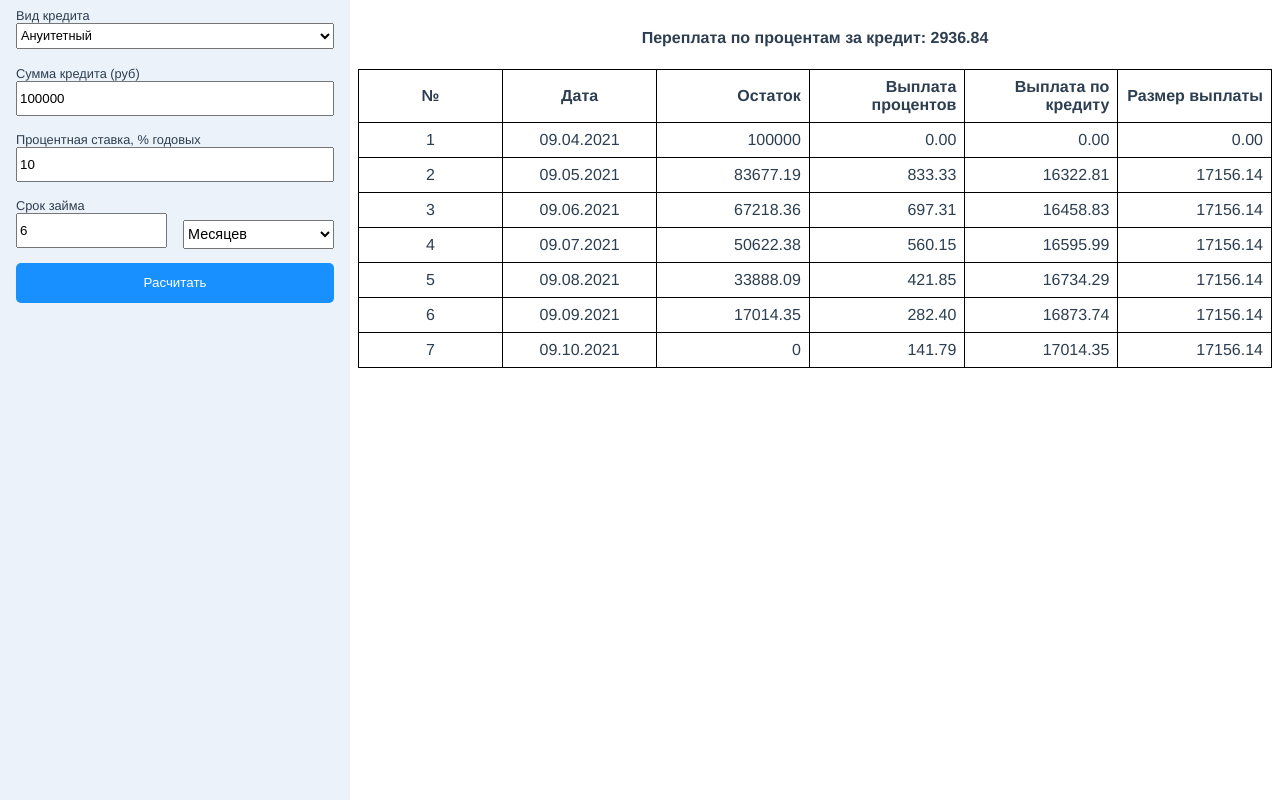
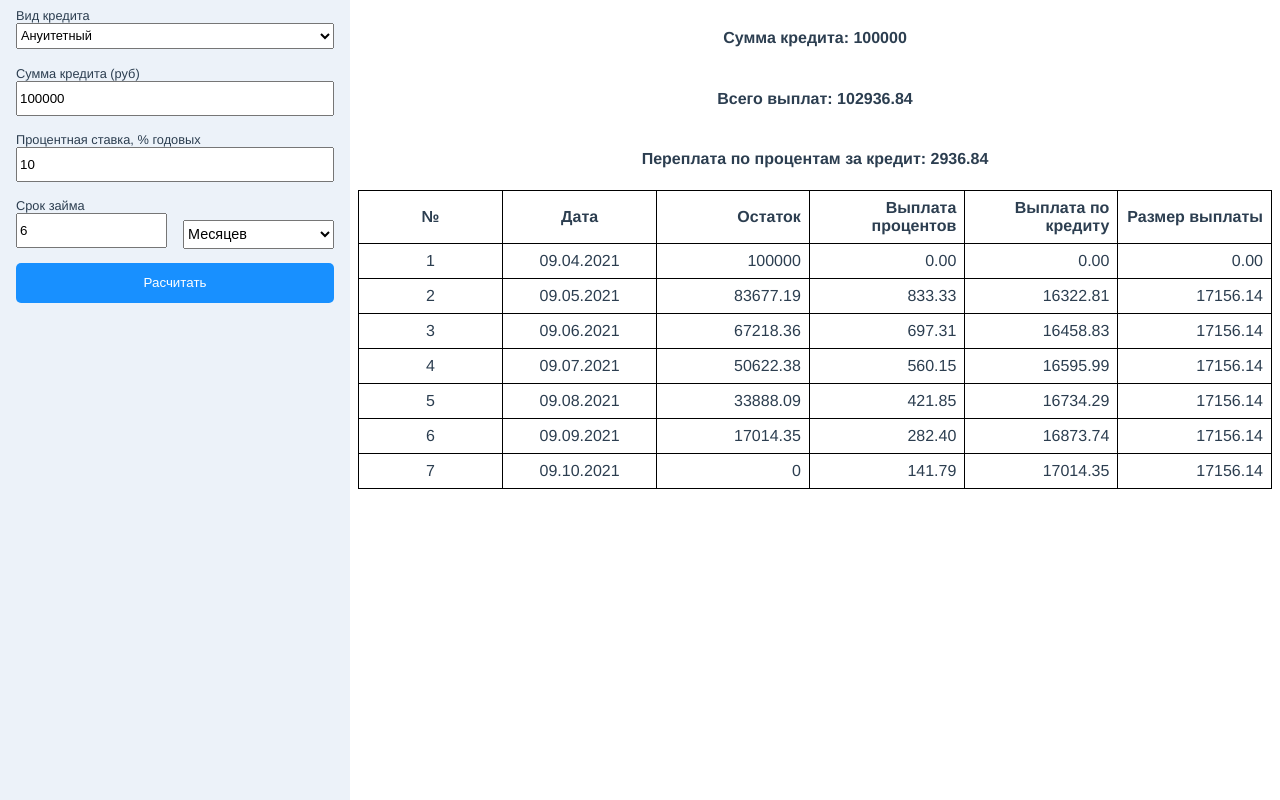
Before and after one commit to ruslan-khamitov/credit-calculator, a Vue app: page / in a window 1280 px wide. Both pictures are taken after a click on the button "Расчитать". Built offline with nearby package versions, Linux system fonts and the light colour scheme.

Commit message:
small changes in result show

```diff
--- a/src/components/CreditParams.vue
+++ b/src/components/CreditParams.vue
@@ -69,18 +69,23 @@ export default defineComponent({
   },
   methods: {
     calculate() {
+      const { loanAmount, } = this;
       const CreditClass = this.creditType === 'anuitet'
         ? AnnuitetCredit
         : DifferentialCredit;
       const credit = new CreditClass(
         this.loanInterestRate,
-        this.loanAmount,
+        loanAmount,
         this.getMonths,
         new Date(),
       );
 
       const payments = credit.calculate();
-      this.$emit('update-payments', payments)
+      this.$emit('update-payments', {
+        loanAmount: this.loanAmount,
+        totalAmount: this.loanAmount + payments.totalInterestPaymentAmount,
+        ...payments
+      })
     }
   }
 })
--- a/src/components/CreditPayments.vue
+++ b/src/components/CreditPayments.vue
@@ -1,5 +1,11 @@
 <template>
   <div class="credit-payments__result" v-if="payments != null">
+    <h4>
+      Сумма кредита: {{ payments.loanAmount }}
+    </h4>
+    <h4>
+      Всего выплат: {{ payments.totalAmount.toFixed(2) }}
+    </h4>
     <h4>
       Переплата по процентам за кредит: {{ payments.totalInterestPaymentAmount.toFixed(2) }}
     </h4>
```
